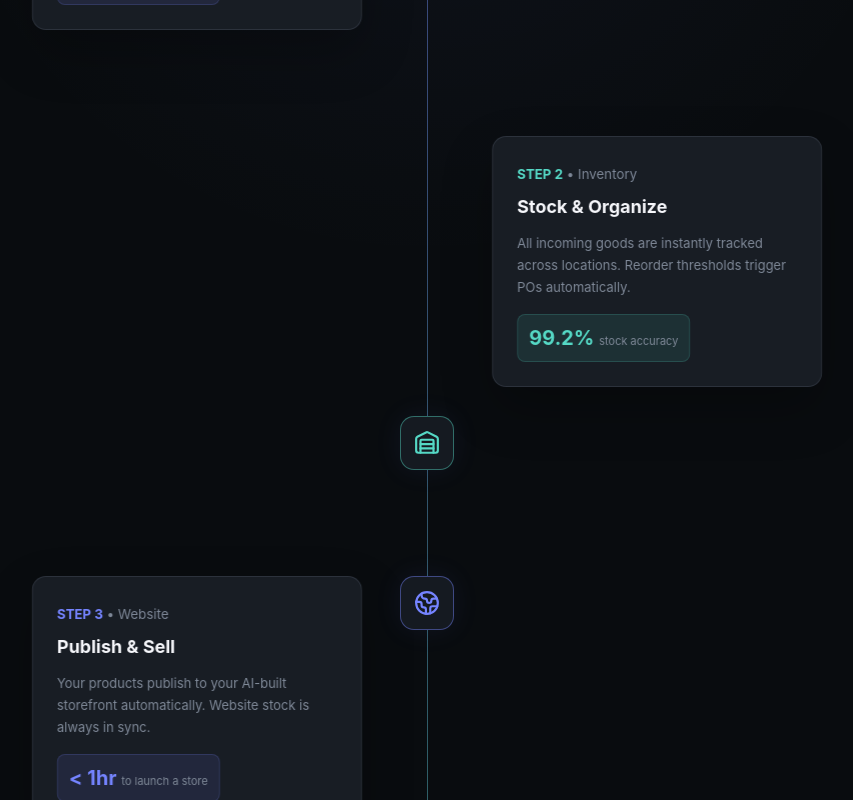
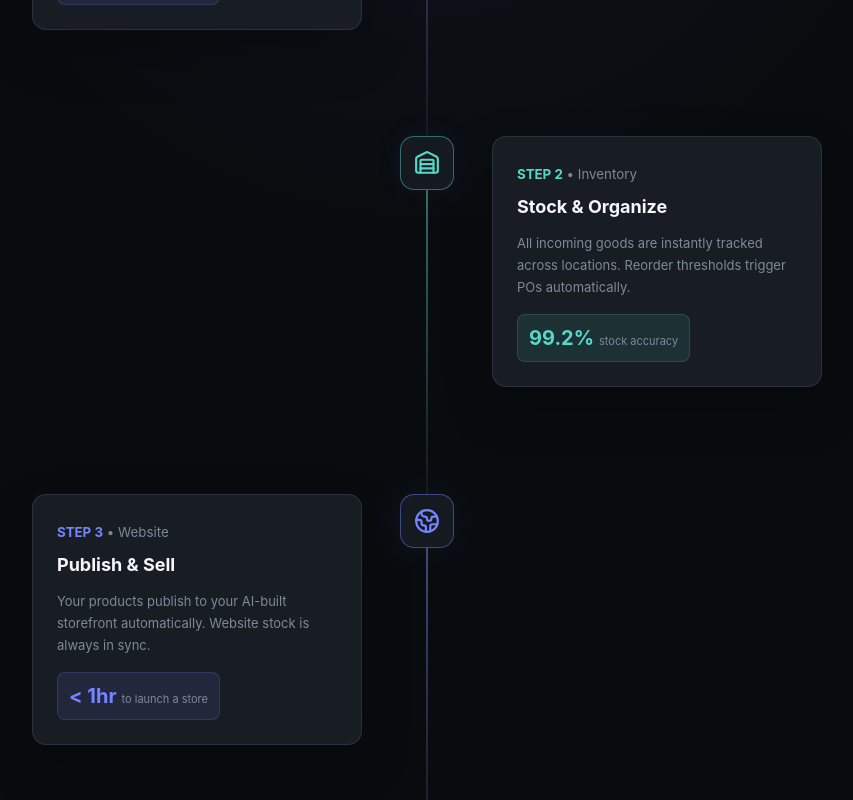
Before and after one commit to himanshu0633/Operix-frontend, a Next.js app: page /solutions in a window 1280 px wide. Shown: the part 4020-4820 px from the top of the page, without its empty margins (213-1066 px from the left). Built offline with nearby package versions, Linux system fonts and the light colour scheme.

Commit message:
Business Lifecycle

```diff
--- a/src/app/solutions/page.tsx
+++ b/src/app/solutions/page.tsx
@@ -378,26 +378,23 @@ export default function SolutionsPage() {
               {lifecycle.map(({ icon: Icon, step, label, title, text, stat, statText, tone }, index) => {
                 const isLeft = index % 2 === 0;
                 return (
-                  <article className={`lifecycle-item ${isLeft ? "left" : "right"} ${tone}`} key={title}>
-                    <ScrollReveal
-                      animation={isLeft ? "slide-right" : "slide-left"}
-                      duration={800}
-                      className="lifecycle-card"
-                    >
+                  <ScrollReveal
+                    key={title}
+                    animation={isLeft ? "slide-right" : "slide-left"}
+                    duration={800}
+                    delay={index * 120}
+                    className={`lifecycle-item ${isLeft ? "left" : "right"} ${tone}`}
+                  >
+                    <div className="lifecycle-card">
                       <small><strong>{step}</strong> • {label}</small>
                       <h3>{title}</h3>
                       <p>{text}</p>
                       <span className="lifecycle-stat"><strong>{stat}</strong> {statText}</span>
-                    </ScrollReveal>
-                    <ScrollReveal
-                      animation="scale-up"
-                      duration={600}
-                      delay={150}
-                      className="lifecycle-icon"
-                    >
+                    </div>
+                    <div className="lifecycle-icon">
                       <Icon size={26} />
-                    </ScrollReveal>
-                  </article>
+                    </div>
+                  </ScrollReveal>
                 );
               })}
             </div>
--- a/src/app/solutions/solutions.css
+++ b/src/app/solutions/solutions.css
@@ -603,23 +603,98 @@
   top: 40px;
   bottom: 40px;
   left: 50%;
-  width: 1px;
-  background: linear-gradient(180deg, var(--solutions-blue), var(--solutions-teal), var(--solutions-amber));
-  opacity: 0.45;
+  width: 2px;
+  transform: translateX(-50%);
+  background: rgba(255, 255, 255, 0.05);
+  z-index: 0;
 }
 
 .lifecycle-item {
   position: relative;
   display: grid;
-  grid-template-columns: 1fr 74px 1fr;
+  grid-template-columns: minmax(0, 1fr) 74px minmax(0, 1fr);
   align-items: start;
   gap: 28px;
+}
+
+.lifecycle-item::after {
+  content: "";
+  position: absolute;
+  top: 54px;
+  bottom: -106px;
+  left: 50%;
+  width: 2px;
+  transform: translateX(-50%);
+  background: linear-gradient(180deg, var(--segment-color, var(--solutions-blue)) 0%, transparent 100%);
+  opacity: 0.45;
+  z-index: 1;
+}
+
+.lifecycle-item:last-child::after {
+  display: none;
+}
+
+/* Traveling Light Pulse Animation */
+@keyframes timeline-pulse {
+  0% {
+    top: 54px;
+    opacity: 0;
+  }
+  8% {
+    opacity: 1;
+  }
+  92% {
+    opacity: 1;
+  }
+  100% {
+    top: calc(100% + 106px);
+    opacity: 0;
+  }
+}
+
+.lifecycle-item::before {
+  content: "";
+  position: absolute;
+  left: 50%;
+  width: 4px;
+  height: 24px;
+  transform: translateX(-50%);
+  background: linear-gradient(180deg, transparent, #ffffff 40%, var(--segment-color, var(--solutions-blue)) 100%);
+  box-shadow: 0 0 10px var(--segment-color, var(--solutions-blue));
+  border-radius: 99px;
+  opacity: 0;
+  z-index: 3;
+  animation: timeline-pulse 3s infinite linear;
+}
+
+.lifecycle-item:last-child::before {
+  display: none;
+}
+
+.lifecycle-list > :nth-child(1)::before { animation-delay: 0s; }
+.lifecycle-list > :nth-child(2)::before { animation-delay: 0.5s; }
+.lifecycle-list > :nth-child(3)::before { animation-delay: 1s; }
+.lifecycle-list > :nth-child(4)::before { animation-delay: 1.5s; }
+.lifecycle-list > :nth-child(5)::before { animation-delay: 2s; }
+.lifecycle-list > :nth-child(6)::before { animation-delay: 2.5s; }
+
+.lifecycle-item.blue {
+  --segment-color: var(--solutions-blue);
+}
+
+.lifecycle-item.teal {
+  --segment-color: var(--solutions-teal);
+}
+
+.lifecycle-item.amber {
+  --segment-color: var(--solutions-amber);
 }
 
 .lifecycle-card {
   min-height: 170px;
   padding: 24px;
   border-radius: 14px;
+  grid-row: 1;
 }
 
 .lifecycle-item.left .lifecycle-card {
@@ -632,6 +707,7 @@
 
 .lifecycle-icon {
   grid-column: 2;
+  grid-row: 1;
   width: 54px;
   height: 54px;
   margin: 0 auto;
@@ -642,6 +718,8 @@
   background: #151a21;
   border: 1px solid rgba(117, 132, 255, 0.44);
   box-shadow: 0 0 28px rgba(117, 132, 255, 0.08);
+  position: relative;
+  z-index: 2;
 }
 
 .lifecycle-item.teal .lifecycle-icon {
@@ -1789,7 +1867,9 @@
     gap: 24px;
   }
 
-  .lifecycle-list::before {
+  .lifecycle-list::before,
+  .lifecycle-item::after,
+  .lifecycle-item::before {
     display: none;
   }
 
```
